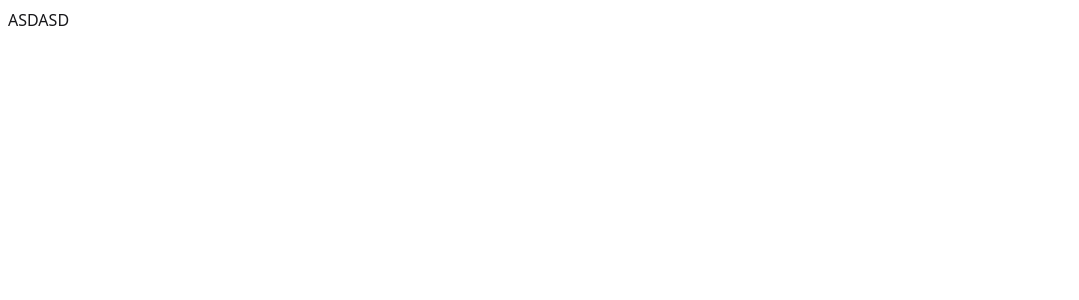
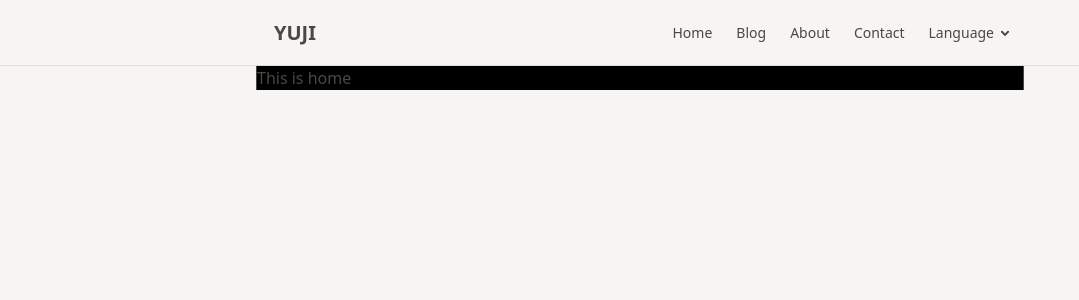
Before and after one commit to GabrielYujiYasuda/Portfolio, a React (Vite) app: page / in a window 1280 px wide. Shown: the top 300 px of the page, without its empty margins (0-1079 px from the left). Built offline with nearby package versions, Linux system fonts and the light colour scheme.

Commit message:
feat: update BasePage layout; update project folder structure; add some new components with DaisyUI

```diff
--- a/index.html
+++ b/index.html
@@ -1,5 +1,5 @@
-<!DOCTYPE html>
-<html lang="en">
+<!doctype html>
+<html lang="en" data-theme="silk">
   <head>
     <meta charset="UTF-8" />
     <!-- <link rel="icon" type="image/svg+xml" href="/vite.svg" /> -->
--- /dev/null
+++ b/src/App.tsx
@@ -0,0 +1,15 @@
+import { Route, Routes } from "react-router-dom";
+import Home from "./pages/home/Home";
+import Blog from "./pages/blog/Blog";
+
+function App() {
+  return (
+    <Routes>
+      <Route path="/" element={<Home />} />
+      <Route path="/home" element={<Home />} />
+      <Route path="/blog" element={<Blog />} />
+    </Routes>
+  );
+}
+
+export default App;
--- /dev/null
+++ b/src/components/Header.tsx
@@ -0,0 +1,44 @@
+import { Link } from "react-router-dom";
+
+const Header = () => {
+  return (
+    <div>
+      <div className="navbar bg-base-400 px-[20%] border-b border-base-300">
+        <div className="flex-1">
+          <a className="btn btn-ghost text-xl">YUJI</a>
+        </div>
+        <div className="flex-none">
+          <ul className="menu menu-horizontal px-1">
+            <li>
+              <Link to="/home">Home</Link>
+            </li>
+            <li>
+              <Link to="/blog">Blog</Link>
+            </li>
+            <li>
+              <a>About</a>
+            </li>
+            <li>
+              <a>Contact</a>
+            </li>
+            <li>
+              <details>
+                <summary>Language</summary>
+                <ul className="bg-base-100 rounded-t-none p-2">
+                  <li>
+                    <a>English</a>
+                  </li>
+                  <li>
+                    <a>Portuguese</a>
+                  </li>
+                </ul>
+              </details>
+            </li>
+          </ul>
+        </div>
+      </div>
+    </div>
+  );
+};
+
+export default Header;
--- a/src/index.css
+++ b/src/index.css
@@ -1,2 +1,7 @@
 @import "tailwindcss";
-@plugin "daisyui";
+@plugin "daisyui" {
+  themes:
+    light --default,
+    dark --prefersdark,
+    silk;
+}
--- a/src/main.tsx
+++ b/src/main.tsx
@@ -1,10 +1,10 @@
-import { StrictMode } from "react";
 import { createRoot } from "react-dom/client";
 import "./index.css";
-import Home from "./pages/Home.tsx";
+import { BrowserRouter } from "react-router-dom";
+import App from "./App";
 
 createRoot(document.getElementById("root")!).render(
-  <StrictMode>
-    <Home />
-  </StrictMode>
+  <BrowserRouter>
+    <App />
+  </BrowserRouter>,
 );
--- a/src/pages/BasePage.tsx
+++ b/src/pages/BasePage.tsx
@@ -1,14 +1,18 @@
 import type { ReactNode } from "react";
+import Header from "../components/Header";
 
 type PageLayoutProps = {
-  content: ReactNode | null;
+  content: ReactNode;
 };
 
 const BasePage = ({ content }: PageLayoutProps) => {
   return (
-    <div>
-      <main>{content}</main>
-    </div>
+    <main>
+      <Header />
+      <div className="px-[20%] ">
+        <main className="border-x border-base-500">{content}</main>
+      </div>
+    </main>
   );
 };
 
--- a/src/pages/Home.tsx
+++ /dev/null
@@ -1,5 +0,0 @@
-function Home() {
-  return <div className="m-2">ASDASD</div>;
-}
-
-export default Home;
--- /dev/null
+++ b/src/pages/blog/Blog.tsx
@@ -0,0 +1,8 @@
+import BasePage from "../BasePage";
+import BlogContent from "./BlogContent";
+
+const Blog = () => {
+  return <BasePage content={<BlogContent />} />;
+};
+
+export default Blog;
--- /dev/null
+++ b/src/pages/blog/BlogContent.tsx
@@ -0,0 +1,9 @@
+const BlogContent = () => {
+  return (
+    <div>
+      <div>THis is blogs!!!</div>
+    </div>
+  );
+};
+
+export default BlogContent;
--- /dev/null
+++ b/src/pages/home/Home.tsx
@@ -0,0 +1,8 @@
+import BasePage from "../BasePage";
+import HomeContent from "./HomeContent";
+
+const Home = () => {
+  return <BasePage content={<HomeContent />}></BasePage>;
+};
+
+export default Home;
--- /dev/null
+++ b/src/pages/home/HomeContent.tsx
@@ -0,0 +1,5 @@
+const HomeContent = () => {
+  return <div className="bg-black">This is home</div>;
+};
+
+export default HomeContent;
```
